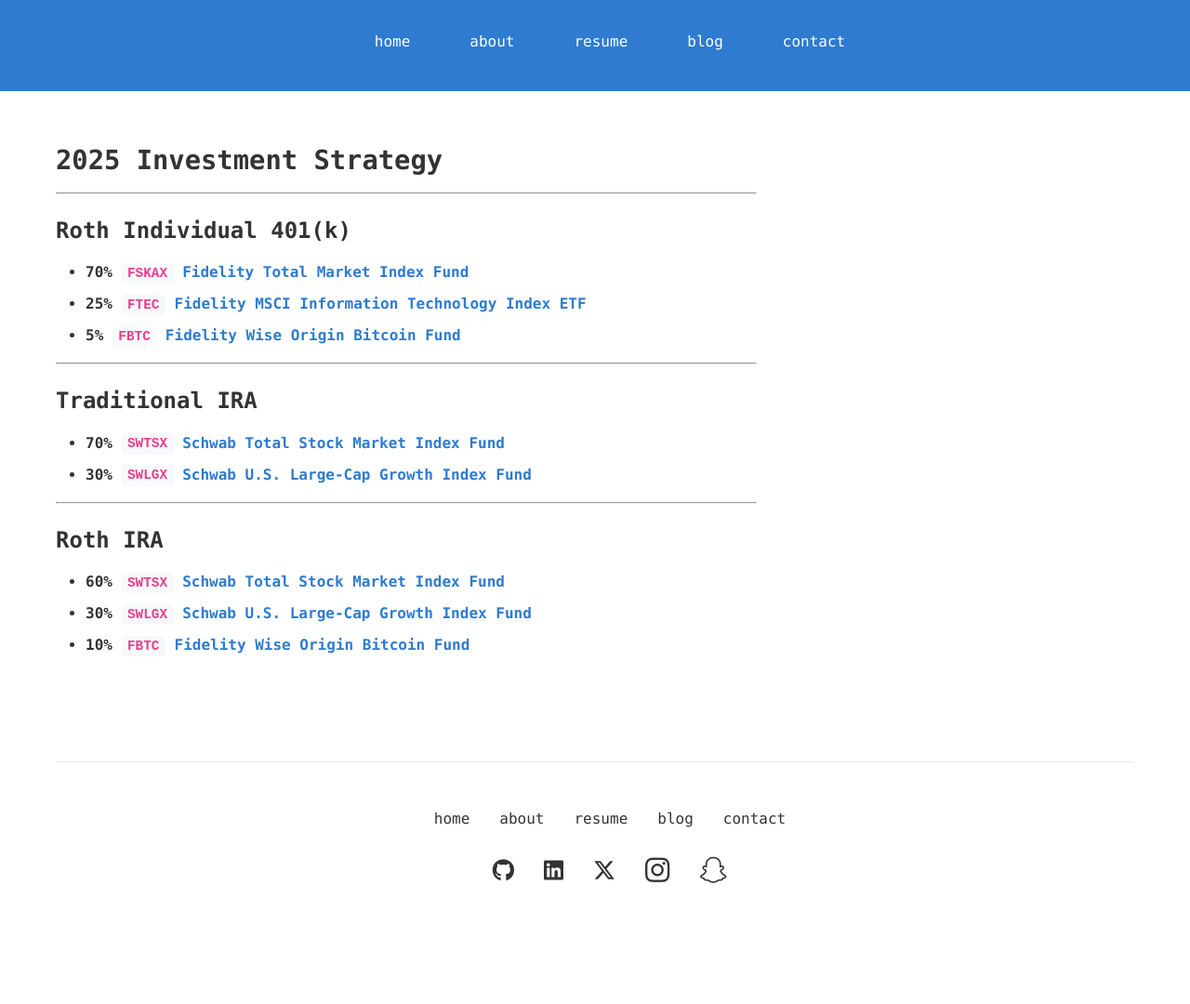
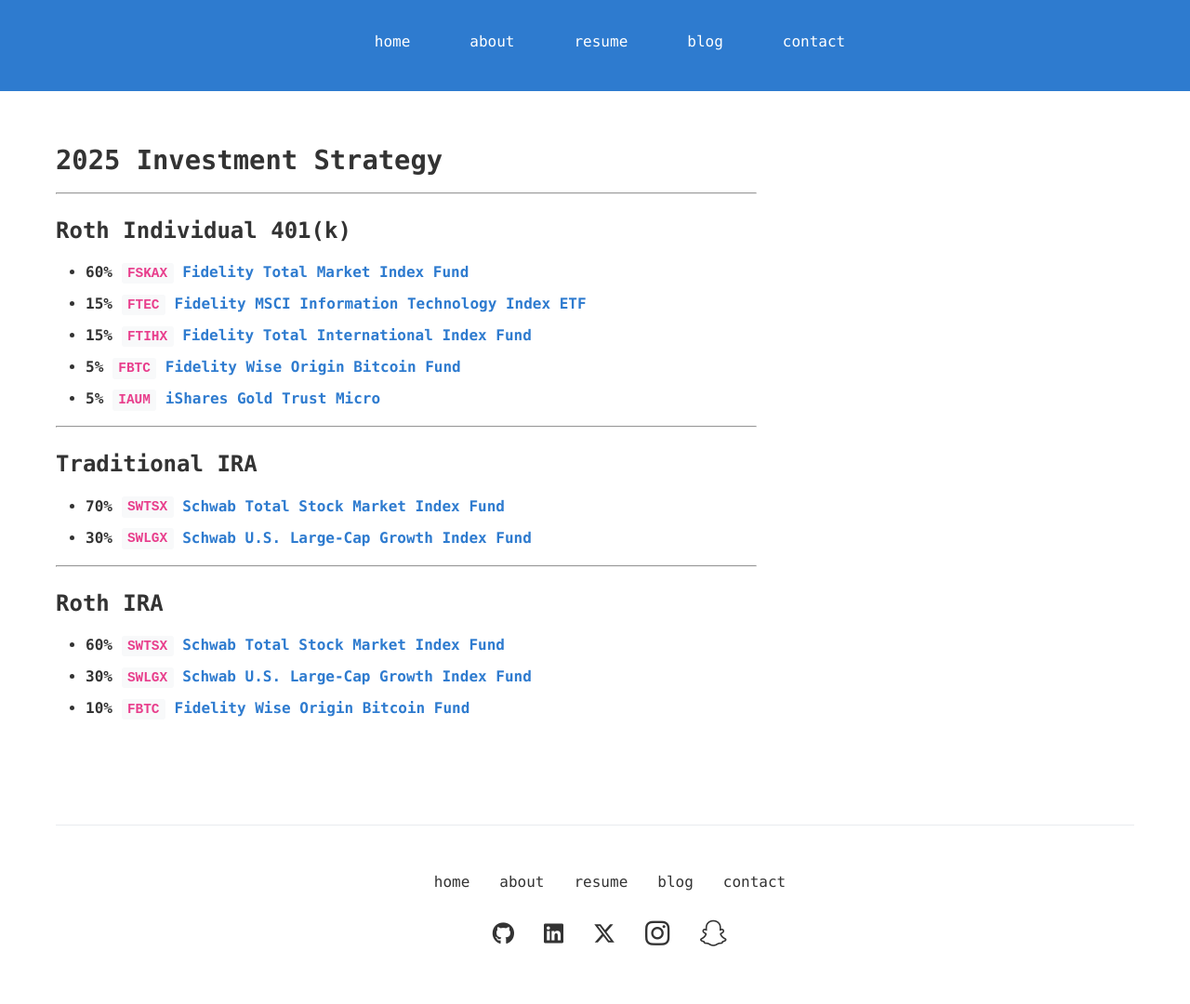
Before and after one commit to jmwoo/jmwoo.github.io, a Jekyll site: the page built from invest.md, in a window 1280 px wide. Shown: the whole page at 93% size. Built offline with Jekyll 4.4.1, drawn with Linux system fonts in a browser that asks for light colours; our own code applies the rules of GitHub Pages for plain Markdown files; before the commit the page ends 1012 px from its top, so only the background shows below that.

Commit message:
i love goold

```diff
--- a/invest.md
+++ b/invest.md
@@ -3,9 +3,11 @@
 ---
 ## Roth Individual 401(k)
 
-- **70% [`FSKAX` Fidelity Total Market Index Fund](https://fundresearch.fidelity.com/mutual-funds/summary/315911693)**
-- **25% [`FTEC` Fidelity MSCI Information Technology Index ETF](https://digital.fidelity.com/prgw/digital/research/quote/dashboard/summary?symbol=FTEC)**
+- **60% [`FSKAX` Fidelity Total Market Index Fund](https://fundresearch.fidelity.com/mutual-funds/summary/315911693)**
+- **15% [`FTEC` Fidelity MSCI Information Technology Index ETF](https://digital.fidelity.com/prgw/digital/research/quote/dashboard/summary?symbol=FTEC)**
+- **15% [`FTIHX` Fidelity Total International Index Fund](https://fundresearch.fidelity.com/mutual-funds/summary/31635V638)**
 - **5% [`FBTC` Fidelity Wise Origin Bitcoin Fund](https://digital.fidelity.com/prgw/digital/research/quote/dashboard/summary?symbol=FBTC)**
+- **5% [`IAUM` iShares Gold Trust Micro](https://www.ishares.com/us/products/306979/ishares-gold-trust-micro)**
 
 ---
 ## Traditional IRA
```
